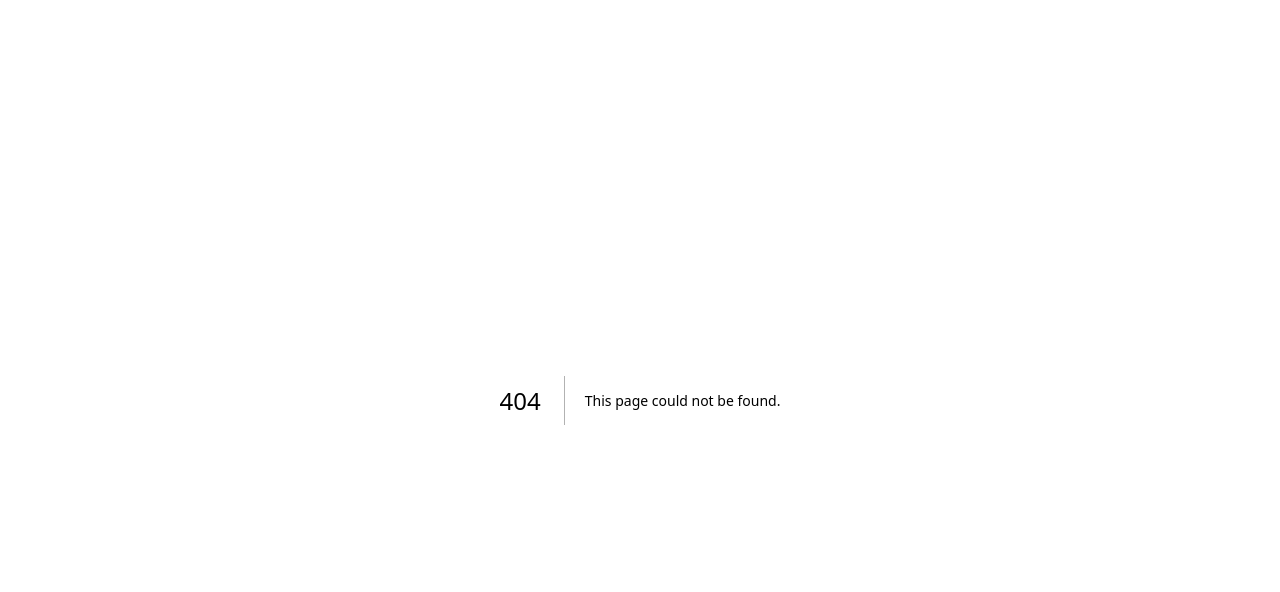
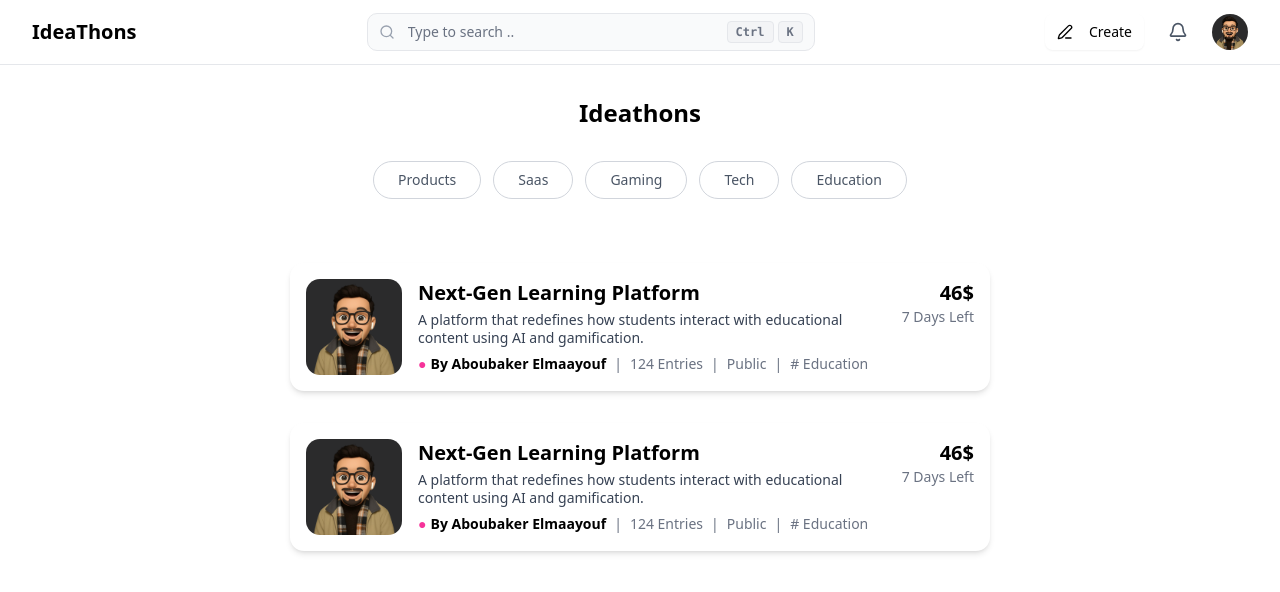
Before and after one commit to aminehabchi/IdeaThon, a Next.js app in the folder frontend/: page /actual in a window 1280 px wide. Before the commit this address had no page. Shown: the top 592 px of the page. Built offline with nearby package versions, Linux system fonts and the light colour scheme.

Commit message:
adding the ideathons cards to the acual page

```diff
--- /dev/null
+++ b/frontend/app/(dashboard)/actual/page.jsx
@@ -0,0 +1,34 @@
+"use client";
+
+import React from "react";
+import { Categories } from "@/components/categories";
+import { DashboardNavbar } from "@/components/dashboardNavbar";
+import Ideathon from "@/components/ideathon"; // ✅ fixed import
+
+const page = () => {
+  const ideathon_data = {
+    image: "https://example.com/cover.jpg",
+    title: "Next-Gen Learning Platform",
+    description:
+      "A platform that redefines how students interact with educational content using AI and gamification.",
+    author: "Aboubaker Elmaayouf",
+    entries: 124,
+    visibility: "Public",
+    tag: "Education",
+    price: "46",
+    daysLeft: 7,
+  };
+
+  return (
+    <>
+      <DashboardNavbar />
+      <Categories />
+      <div className="flex flex-col items-center justify-center gap-8 mt-8">
+        <Ideathon {...ideathon_data} />
+        <Ideathon {...ideathon_data} />
+      </div>
+    </>
+  );
+};
+
+export default page;
--- /dev/null
+++ b/frontend/components/categories.jsx
@@ -0,0 +1,54 @@
+"use client";
+
+import { useState } from "react";
+import { motion } from "framer-motion";
+
+export function Categories() {
+  const [selectedCategories, setSelectedCategories] = useState([]);
+
+  const categories = ["Products", "Saas", "Gaming", "Tech", "Education"];
+
+  const toggleCategory = (category) => {
+    setSelectedCategories((prev) =>
+      prev.includes(category)
+        ? prev.filter((c) => c !== category)
+        : [...prev, category]
+    );
+  };
+
+  return (
+    <section className="bg-white py-8">
+      <div className="max-w-7xl mx-auto px-4 sm:px-6 lg:px-8">
+        {/* Title */}
+        <div className="text-center mb-8">
+          <h2 className="text-2xl font-bold text-black">Ideathons</h2>
+        </div>
+
+        {/* Categories Pills */}
+        <div className="flex flex-wrap justify-center gap-3">
+          {categories.map((category) => {
+            const isActive = selectedCategories.includes(category);
+            return (
+              <motion.button
+                key={category}
+                onClick={() => toggleCategory(category)}
+                className={`
+                  px-6 py-2 rounded-full text-sm font-medium transition-all duration-200 border
+                  ${
+                    isActive
+                      ? "bg-black text-white border-black"
+                      : "bg-transparent text-gray-600 border-gray-300 hover:border-gray-400 hover:text-black"
+                  }
+                `}
+                whileHover={{ scale: 1.02 }}
+                whileTap={{ scale: 0.98 }}
+              >
+                {category}
+              </motion.button>
+            );
+          })}
+        </div>
+      </div>
+    </section>
+  );
+}
--- a/frontend/components/ideathon.jsx
+++ b/frontend/components/ideathon.jsx
@@ -12,11 +12,11 @@ export default function Ideathon(ideathon_data) {
     } = ideathon_data;
 
     return (
-        <div className="w-full max-w-[700px] flex flex-col md:flex-row justify-between items-start p-4 rounded-xl shadow-md bg-white gap-4">
+        <div className="w-full max-w-[700px] flex flex-col md:flex-row justify-between items-start p-4 rounded-xl shadow-md bg-white gap-4 cursor-pointer">
             {/* Left Section */}
             <div className="flex gap-4 flex-1">
                 <img
-                    src={image}
+                    src="/belmaayo_avatar.png"
                     alt="cover"
                     className="w-20 h-20 md:w-24 md:h-24 rounded-xl object-cover flex-shrink-0"
                 />
```
Also changed, not shown: frontend/app/(dashboard)/layout.jsx (deleted).
